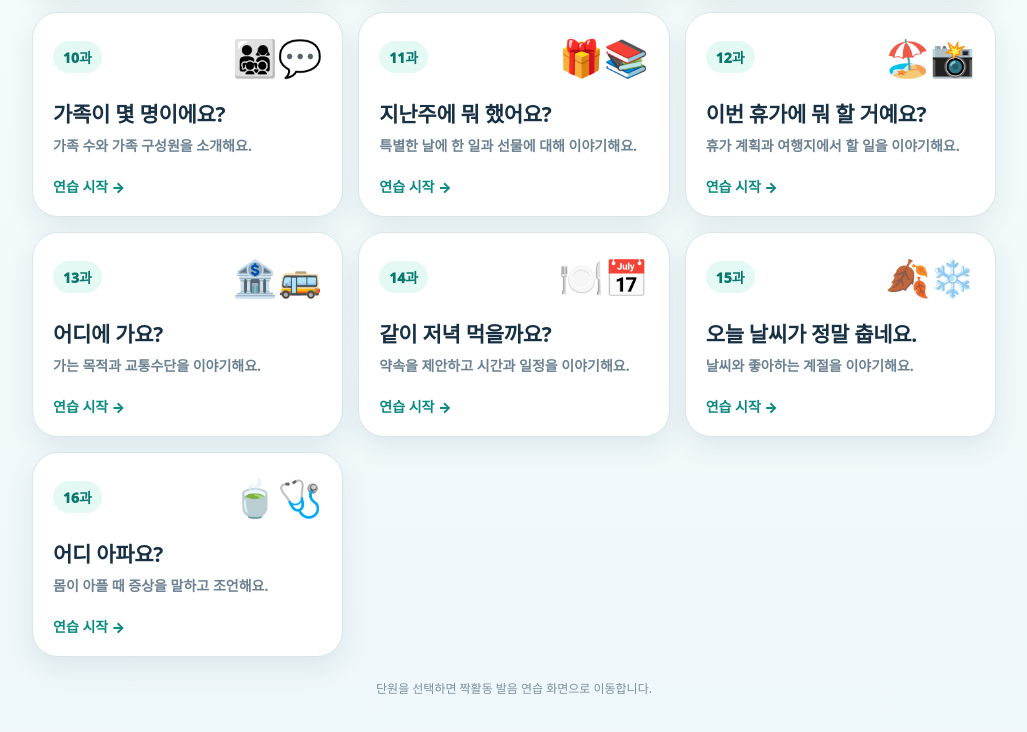
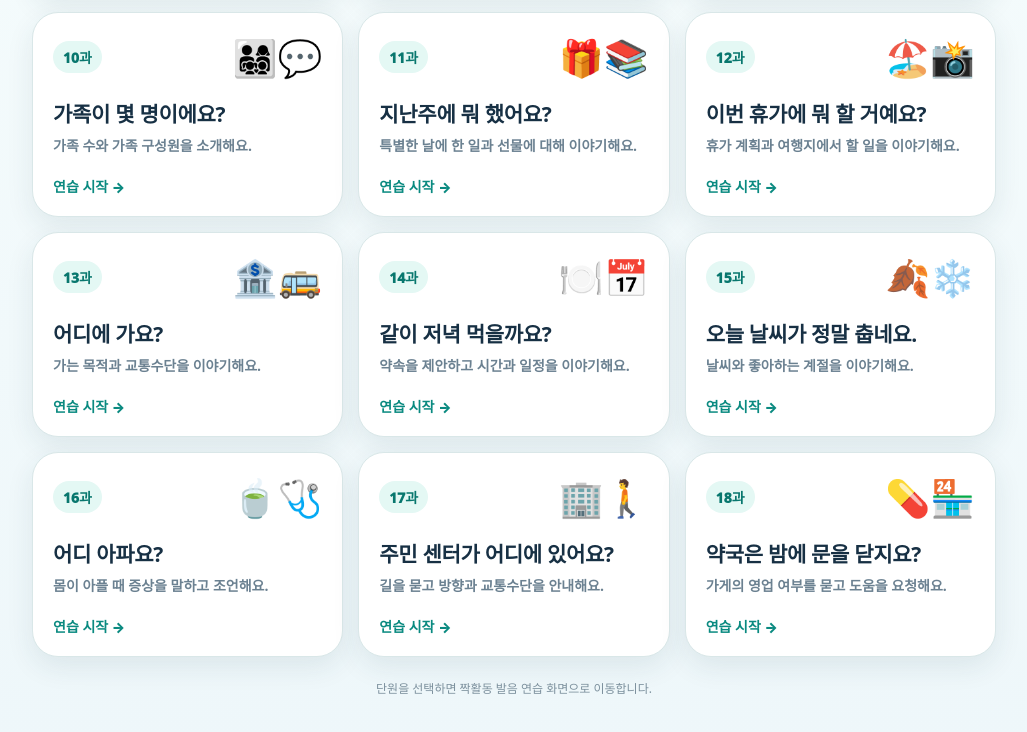
Before and after one commit to boram06/KIIP-1-, a plain HTML site: page index.html in a window 1280 px wide. Shown: the part 871-1603 px from the top of the page, without its empty margins (126-1153 px from the left). Drawn offline with Linux system fonts and the light colour scheme.

Commit message:
Add files via upload

```diff
--- a/index.html
+++ b/index.html
@@ -104,6 +104,14 @@ h1{font-size:34px;line-height:1.25;margin:11px 0 8px;letter-spacing:-.6px}
       <div class="topline"><span class="lesson">16과</span><span class="icon">🍵🩺</span></div>
       <h2>어디 아파요?</h2><p>몸이 아플 때 증상을 말하고 조언해요.</p><div class="go">연습 시작 →</div>
     </a>
+    <a class="card" href="lesson17.html">
+      <div class="topline"><span class="lesson">17과</span><span class="icon">🏢🚶</span></div>
+      <h2>주민 센터가 어디에 있어요?</h2><p>길을 묻고 방향과 교통수단을 안내해요.</p><div class="go">연습 시작 →</div>
+    </a>
+    <a class="card" href="lesson18.html">
+      <div class="topline"><span class="lesson">18과</span><span class="icon">💊🏪</span></div>
+      <h2>약국은 밤에 문을 닫지요?</h2><p>가게의 영업 여부를 묻고 도움을 요청해요.</p><div class="go">연습 시작 →</div>
+    </a>
   </section>
 
   <div class="footer">단원을 선택하면 짝활동 발음 연습 화면으로 이동합니다.</div>
```
